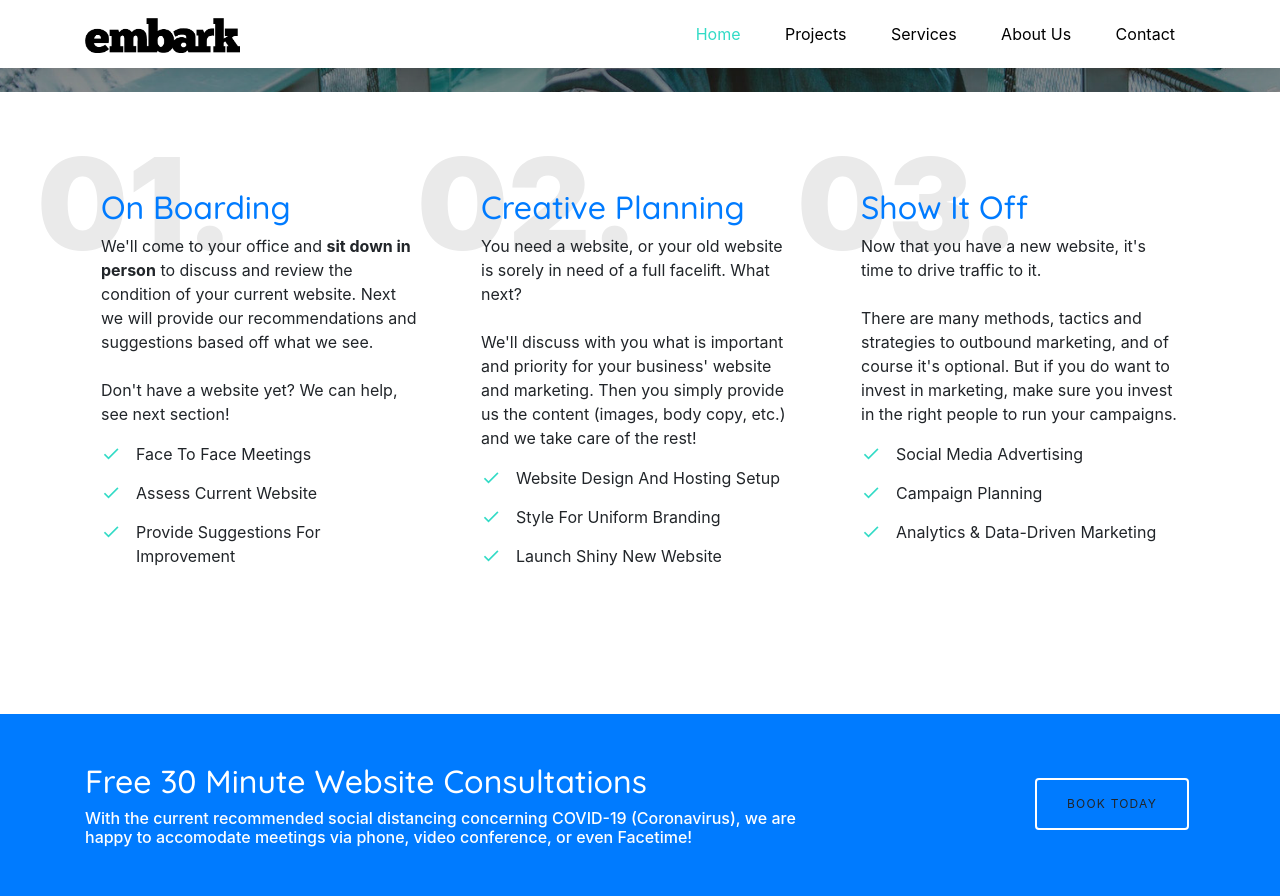
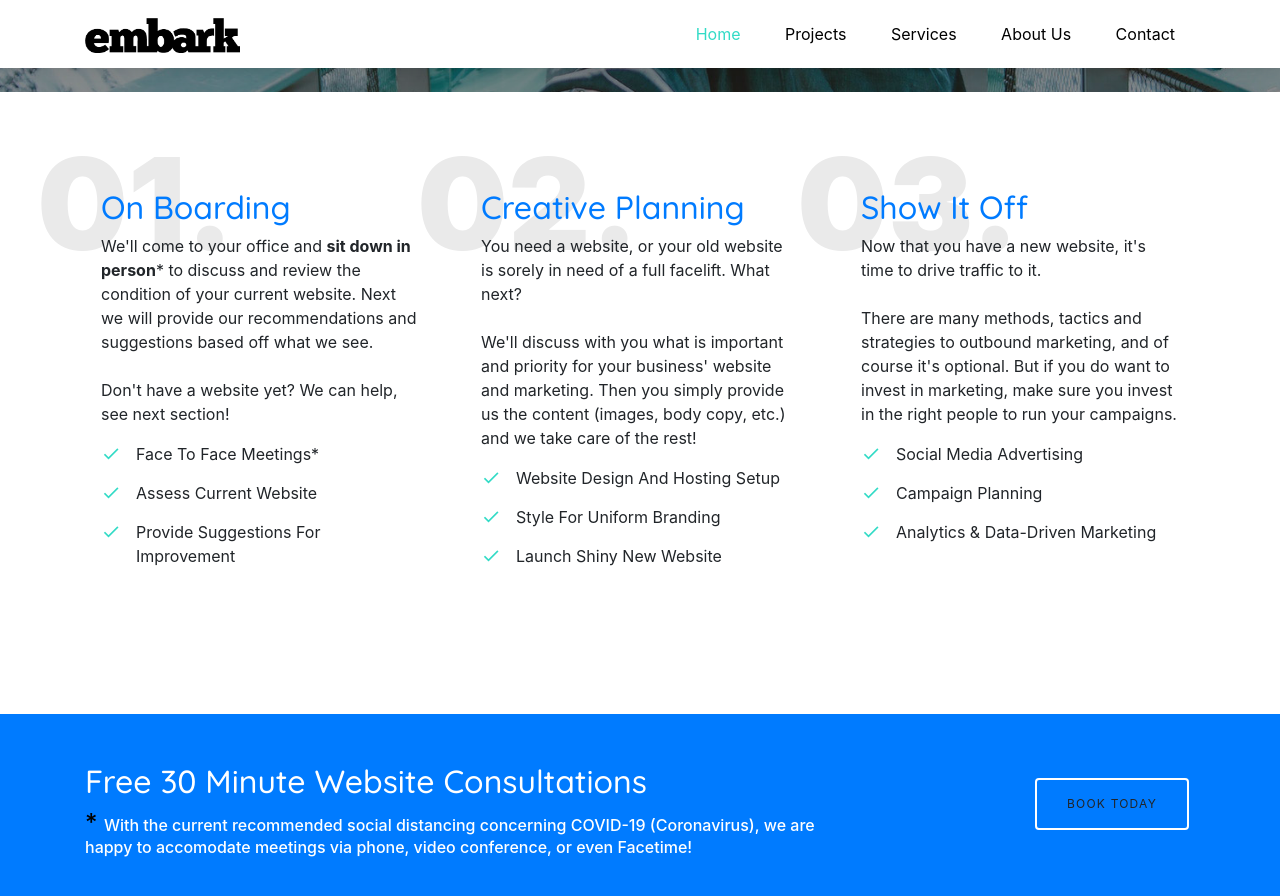
Before and after one commit to fevish/embark, a Jekyll site: the page built from index.md, in a window 1280 px wide and 900 px high, scrolled down 945 px. Shown: the top 896 px of the window. Built offline with Jekyll 4.4.1, drawn with Linux system fonts in a browser that asks for light colours; nearby versions of some CDN libraries; some web fonts are replaced; library files that are not in the unit come from our copies.

Commit message:
Adds * to covid references.

```diff
--- a/_includes/_menu.html
+++ b/_includes/_menu.html
@@ -4,7 +4,7 @@
       <div class="row align-items-center">
 
         <div class="col-11 col-xl-2">
-          <h1 class="mb-0 site-logo"><a href="index.html" class="text-black h2 mb-0"><img src="{{ site.baseurl }}/assets/images/embark-logo.png" style="max-height: 35px;"><span
+          <h1 class="mb-0 site-logo"><a href="/" class="text-black h2 mb-0"><img src="{{ site.baseurl }}/assets/images/embark-logo.png" style="max-height: 35px;"><span
                 class="text-primary"></span> </a></h1>
         </div>
         <div class="col-12 col-md-10 d-none d-xl-block">
--- a/index.md
+++ b/index.md
@@ -27,13 +27,13 @@ layout: default
         <div class="p-3 box-with-humber">
           <div class="number-behind">01.</div>
           <h2 class="text-primary">On Boarding</h2>
-          <p class="mb-4">We'll come to your office and <b>sit down in person</b> to discuss and review the condition of
+          <p class="mb-4">We'll come to your office and <b>sit down in person</b>* to discuss and review the condition of
             your current website.
             Next we will provide our recommendations and suggestions based off what we see.
           </p>
           <p>Don't have a website yet? We can help, see next section!</p>
           <ul class="list-unstyled ul-check primary">
-            <li>Face to Face meetings</li>
+            <li>Face to Face meetings*</li>
             <li>Assess current website</li>
             <li>Provide suggestions for improvement</li>
           </ul>
@@ -85,7 +85,7 @@ layout: default
       <div class="row text-white">
         <div class="col-md-8">
           <h2>Free 30 Minute Website Consultations</h2>
-          <h6 class="text-white">With the current recommended social distancing concerning COVID-19 (Coronavirus),
+          <h6><span style="color: #000;font-size: 1.5em;">* </span>With the current recommended social distancing concerning COVID-19 (Coronavirus),
             we are happy to accomodate meetings via phone, video conference, or even Facetime!</h6>
             </div>
             <div class="col-md-2"></div>
```
